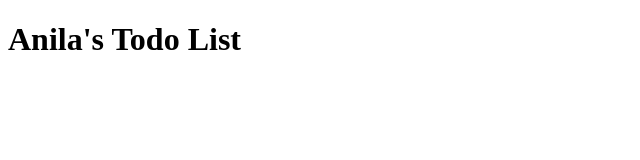
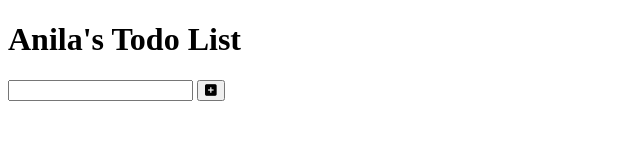
Before and after one commit to Anila277/ToDoJavaScript, a plain HTML site: page index.html in a window 1280 px wide. Shown: the whole page, without its empty margins (0-640 px from the left). Drawn offline with Linux system fonts and the light colour scheme.

Commit message:
wip: adds form and todo container

```diff
--- a/index.html
+++ b/index.html
@@ -20,6 +20,15 @@
     <header>
         <h1>Anila's Todo List</h1>
     </header>
+    <form>
+        <input type="text" class="todo-input">
+        <button class="todo-button" type="submit">
+            <i class="fas fa-plus-square"></i>
+        </button>
+    </form>
+    <div class="todo-container">
+        <ul class="todo-list"></ul>
+    </div>
 
 </body>
 
```
